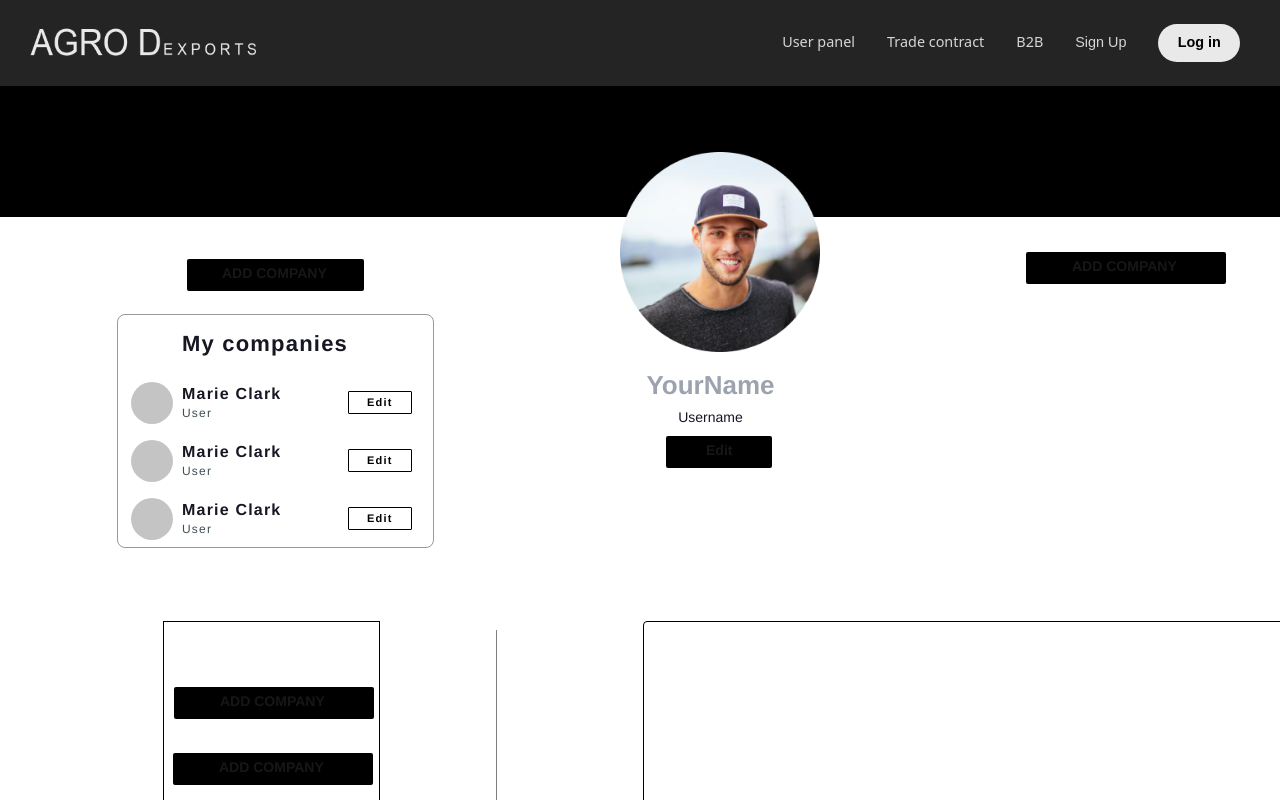
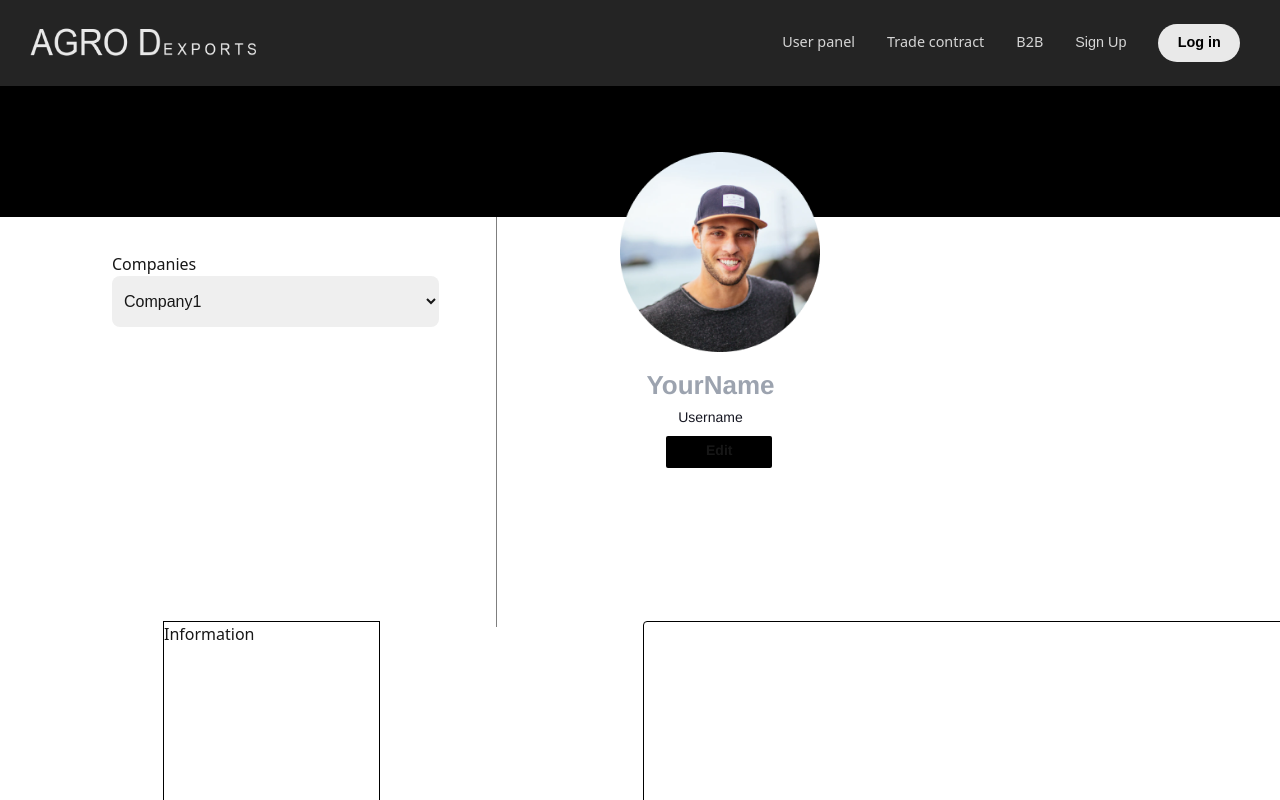
Before and after one commit to DavidRocFeler/AgroDexport, a Next.js app in the folder front/: page /profile in a window 1280 px wide. Shown: the top 800 px of the page. Built offline with nearby package versions, Linux system fonts and the light colour scheme; no server answers.

Commit message:
Guardando cambios en ProfileView.tsx

```diff
--- a/front/src/views/ProfileView.tsx
+++ b/front/src/views/ProfileView.tsx
@@ -8,14 +8,37 @@ const ProfileView: React.FC = () => {
         <div className={styles.div2}>
           <div className={styles.overlap}>
             <div className={styles.div2}>
-              <button className={styles.button}>
+              {/* <button className={styles.button}>
                 <div className={styles.textbutton}>ADD COMPANY</div>
+              </button> */}
+              <button className="bg-black hover:bg-black text-white font-bold py-2 px-4 rounded">
+                User come back
               </button>
+
+              {/* comienza container */}
               <div className={styles.containermy}>
-                <div className={styles.rectangle}></div>
+                <div className="relative inline-block text-left">
+                  <div className="group">
+                    {/* <!-- Dropdown menu --> */}
+                    <div className="flex lg:flex-row md:flex-col sm:flex-col xs:flex-col gap-2 justify-center w-full">
+                      <div className="w-full">
+                        <h3 className="dark:text-gray-300 mb-2">Companies</h3>
+                        <select className="w-full text-grey border-2 rounded-lg p-4 pl-2 pr-2 dark:text-gray-200 dark:border-gray-600 dark:bg-gray-800">
+                          <option disabled value="">
+                            Select Company
+                          </option>
+                          <option value="company1"> Company1</option>
+                          <option value="company2">Company2</option>
+                        </select>
+                      </div>
+                    </div>
+                  </div>
+                </div>
+                {/* <div className={styles.rectangle}></div>
                 <div className={styles.overlapgroup}>
                   <div className={styles.mycomp}>
                     <div className={styles.item}>
+
                       <div className={styles.div3}>
                         <div className={styles.img}></div>
                         <div className={styles.name}>
@@ -57,8 +80,9 @@ const ProfileView: React.FC = () => {
                 </div>
                 <button className={styles.textbuttonwrapper}>
                   <div className={styles.textbutton2}>ADD COMPANY</div>
-                </button>
+                </button>*/}
               </div>
+              {/* fin container */}
               <div className={styles.overlap2}>
                 <div className={styles.rectangle2}></div>
                 <img className={styles.image} src="../image_profile.png" />
@@ -79,8 +103,13 @@ const ProfileView: React.FC = () => {
         </div>
         <div className={styles.container}>
           <div className={styles.contenedorsection}></div>
+          {/* contenedor de botones */}
           <div className={styles.containerbuttons}>
-            <button className={styles.button2}>
+            {/* <div className="max-w-2xl mx-auto my-8 bg-black rounded-lg shadow-md overflow-hidden"> */}
+            <p>Information</p>
+            {/* </div> */}
+          </div>
+          {/* <button className={styles.button2}>
               <div className={styles.textbutton}>ADD COMPANY</div>
             </button>
             <button className={styles.button3}>
@@ -91,10 +120,9 @@ const ProfileView: React.FC = () => {
             </button>
             <button className={styles.button5}>
               <div className={styles.textbutton}>ADD COMPANY</div>
-            </button>
-          </div>
-          <img className={styles.vector} src="./vector1_profile.png" />
+            </button> */}
         </div>
+        <img className={styles.vector} src="./vector1_profile.png" />
       </div>
     </div>
   );
```
